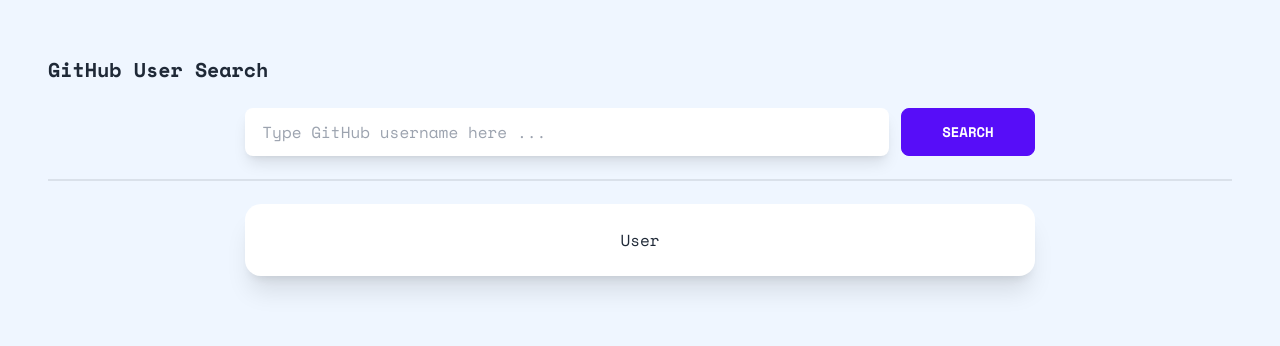
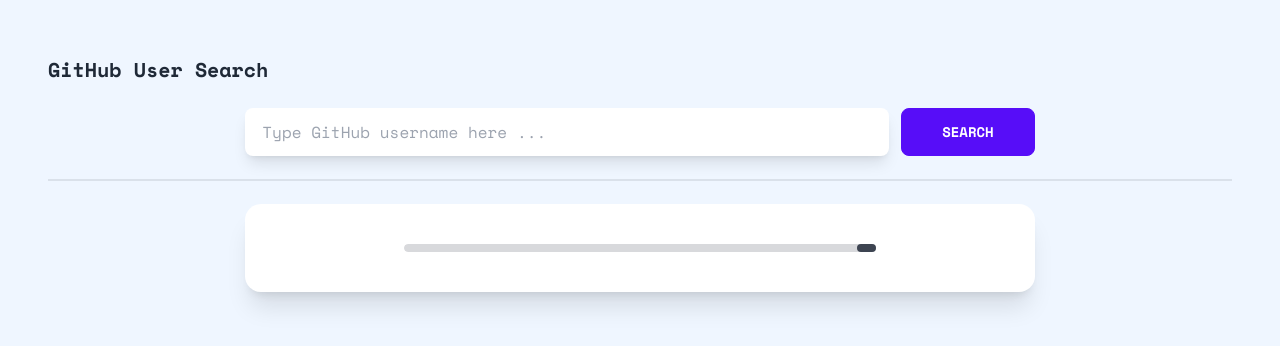
Before and after one commit to anggitow/github-user-search, a Next.js app: page / in a window 1280 px wide. Shown: the top 346 px of the page. Built offline with nearby package versions, Linux system fonts and the light colour scheme; no server answers.

Commit message:
Add Loading while Fetching Data

```diff
--- a/components/CardProfile.js
+++ b/components/CardProfile.js
@@ -1,13 +1,19 @@
 import { useDataProfileStore } from "@store/storeDataProfile";
+import { useLoadingStore } from "@store/storeLoading";
 import moment from "moment";
 
 const CardProfile = () => {
   const { dataProfile } = useDataProfileStore();
+  const { loading } = useLoadingStore();
 
   return (
     <div className="card bg-base-100 shadow-xl">
       <div className="card-body p-6 md:px-10">
-        {dataProfile?.id ? (
+        {loading ? (
+          <div className="flex justify-center">
+            <progress className="progress my-4 w-8/12"></progress>
+          </div>
+        ) : dataProfile?.id ? (
           <>
             <div className="flex justify-around sm:justify-start sm:gap-10">
               <div className="avatar items-center justify-center">
--- a/components/CardRepo/index.js
+++ b/components/CardRepo/index.js
@@ -1,28 +1,30 @@
 import { useDataRepositoriesStore } from "@store/storeDataRepositories";
+import { useLoadingStore } from "@store/storeLoading";
 import ItemRepo from "./ItemRepo";
 
 const CardRepo = () => {
   let { dataRepositories } = useDataRepositoriesStore();
-
-  dataRepositories.sort((a, b) => {
-    const keyA = new Date(a.created_at),
-      keyB = new Date(b.created_at);
-
-    if (keyA < keyB) return 1;
-    if (keyA > keyB) return -1;
-    return 0;
-  });
+  const { loading } = useLoadingStore();
 
   return (
     <>
-      {dataRepositories.length > 0 && (
+      {dataRepositories.length > 0 && !loading && (
         <div className="card mt-5 bg-base-100 shadow-xl">
           <div className="card-body p-6 md:px-10">
             <p className="font-semibold">Repositories</p>
             <div className="divide-y">
-              {dataRepositories.map((repo) => {
-                return <ItemRepo key={repo.id} {...repo} />;
-              })}
+              {dataRepositories
+                .sort((a, b) => {
+                  const keyA = new Date(a.created_at),
+                    keyB = new Date(b.created_at);
+
+                  if (keyA < keyB) return 1;
+                  if (keyA > keyB) return -1;
+                  return 0;
+                })
+                .map((repo) => {
+                  return <ItemRepo key={repo.id} {...repo} />;
+                })}
             </div>
           </div>
         </div>
--- a/components/InputSearch.js
+++ b/components/InputSearch.js
@@ -1,5 +1,6 @@
 import { useDataProfileStore } from "@store/storeDataProfile";
 import { useDataRepositoriesStore } from "@store/storeDataRepositories";
+import { useLoadingStore } from "@store/storeLoading";
 import { useUsernameStore } from "@store/storeUsername";
 import { useEffect } from "react";
 
@@ -7,6 +8,7 @@
   const { username, setUsername } = useUsernameStore();
   const { setDataProfile } = useDataProfileStore();
   const { setDataRepositories } = useDataRepositoriesStore();
+  const { setLoading } = useLoadingStore();
 
   const fetchData = async () => {
     const responseDataProfile = await fetch(
@@ -20,6 +22,7 @@
     );
     const dataRepositories = await responseDataRepositories.json();
     setDataRepositories(dataRepositories);
+    setLoading(false);
   };
 
   useEffect(() => {
@@ -27,6 +30,7 @@
   }, []);
 
   const handleClick = async () => {
+    setLoading(true);
     fetchData();
   };
 
--- a/next.config.js
+++ b/next.config.js
@@ -2,6 +2,6 @@
 const nextConfig = {
   reactStrictMode: true,
   swcMinify: true,
-}
+};
 
-module.exports = nextConfig
+module.exports = nextConfig;
--- /dev/null
+++ b/store/storeLoading.js
@@ -0,0 +1,6 @@
+import create from "zustand";
+
+export const useLoadingStore = create((set) => ({
+  loading: true,
+  setLoading: (loading) => set({ loading }),
+}));
```
